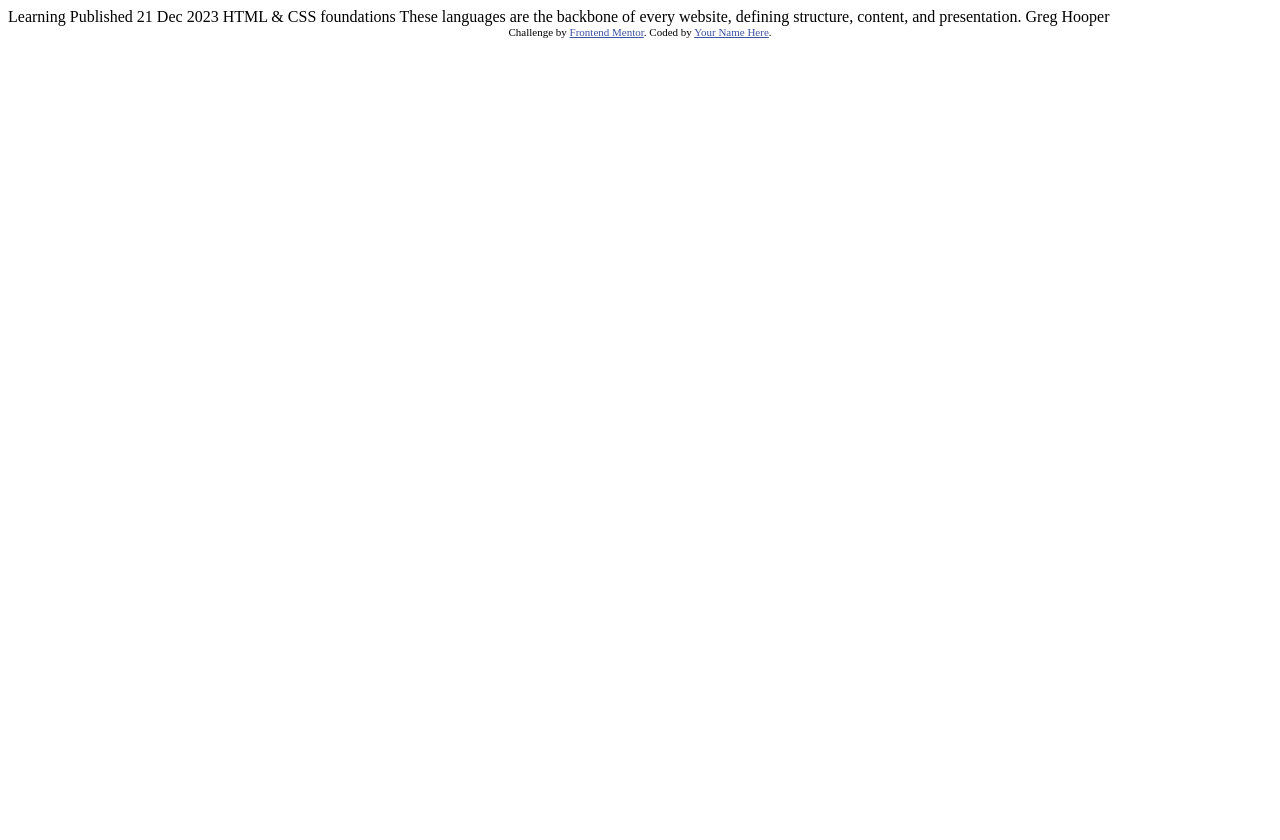
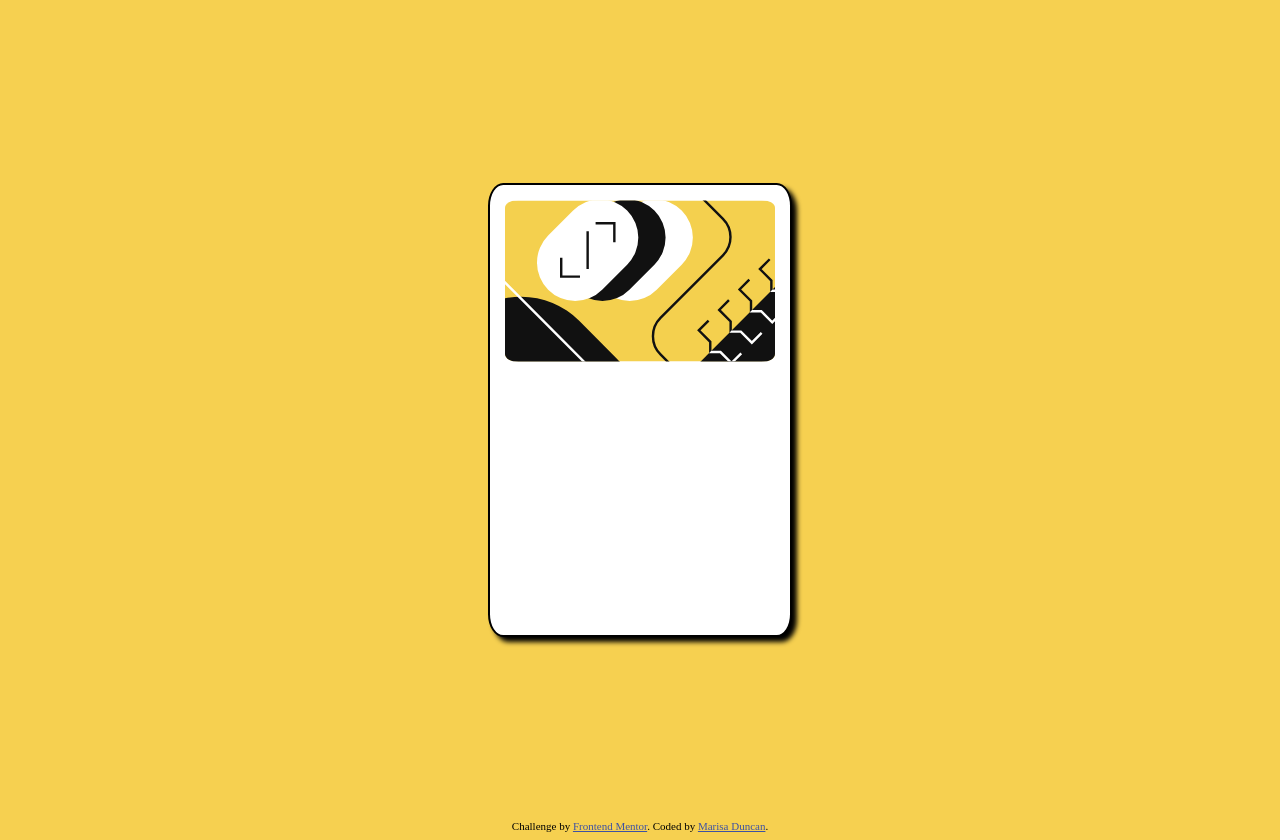
Before and after one commit to MarisaDuncan/blog-preview-card, a plain HTML site: page index.html in a window 1280 px wide. Before the commit the page ends 800 px from the top, so only its background shows below. Drawn offline with Linux system fonts and the light colour scheme.

Commit message:
Add centered card with image

```diff
--- a/index.html
+++ b/index.html
@@ -1,34 +1,53 @@
 <!DOCTYPE html>
 <html lang="en">
   <head>
-  <meta charset="UTF-8">
-  <meta name="viewport" content="width=device-width, initial-scale=1.0"> <!-- displays site properly based on user's device -->
+    <meta charset="UTF-8" />
+    <meta name="viewport" content="width=device-width, initial-scale=1.0" />
+    <!-- displays site properly based on user's device -->
 
-  <link rel="icon" type="image/png" sizes="32x32" href="./assets/images/favicon-32x32.png">
+    <link
+      rel="icon"
+      type="image/png"
+      sizes="32x32"
+      href="./assets/images/favicon-32x32.png"
+    />
+
+    <link rel="stylesheet" href="styles.css">
 
     <title>Frontend Mentor | Blog preview card</title>
 
     <!-- Feel free to remove these styles or customise in your own stylesheet 👍 -->
     <style>
-    .attribution { font-size: 11px; text-align: center; }
-    .attribution a { color: hsl(228, 45%, 44%); }
+      .attribution {
+        font-size: 11px;
+        text-align: center;
+      }
+      .attribution a {
+        color: hsl(228, 45%, 44%);
+      }
     </style>
   </head>
   <body>
-
-  Learning
-
-  Published 21 Dec 2023
-
-  HTML & CSS foundations
-
-  These languages are the backbone of every website, defining structure, content, and presentation.
-
-  Greg Hooper
-
+    <main>
+      <div class="card">
+        <div class="card-image"><img src="./assets/images/illustration-article.svg" alt="Article illustration" class="article-img"></div>
+        <div class="card-tag"></div>
+        <div class="card-text">
+          <p class="publish-date"></p>
+          <h1 class="title"></p>
+          <p class="description"></p>
+        </div>
+        <div class="author-container">
+          <div class="author-image"></div>
+          <div class="author-name"></div>
+        </div>
+      </div>
+    </main>
     <div class="attribution">
-    Challenge by <a href="https://www.frontendmentor.io?ref=challenge" target="_blank">Frontend Mentor</a>.
-    Coded by <a href="#">Your Name Here</a>.
+      Challenge by
+      <a href="https://www.frontendmentor.io?ref=challenge" target="_blank"
+        >Frontend Mentor</a
+      >. Coded by <a href="#">Marisa Duncan</a>.
     </div>
   </body>
 </html>
--- /dev/null
+++ b/styles.css
@@ -0,0 +1,36 @@
+body {
+  background-color: #f6d050;
+}
+
+main {
+  display: flex;
+  justify-content: center;
+  align-items: center;
+  margin: 10px;
+  height: 100vh;
+}
+
+.card {
+  width: 300px;
+  height: 450px;
+  border: black 2px solid;
+  border-radius: 5%;
+  box-shadow: 5px 5px 5px black;
+  background-color: white;
+}
+
+.card-image {
+  display: flex;
+  justify-content: center;
+  align-items: center;
+  margin: 15px;
+}
+
+img {
+  max-width: 100%;
+  max-height: 100%;
+}
+
+.article-img {
+  border-radius: 5%;
+}
```
Lines whose indentation alone changed are shown as unchanged.
